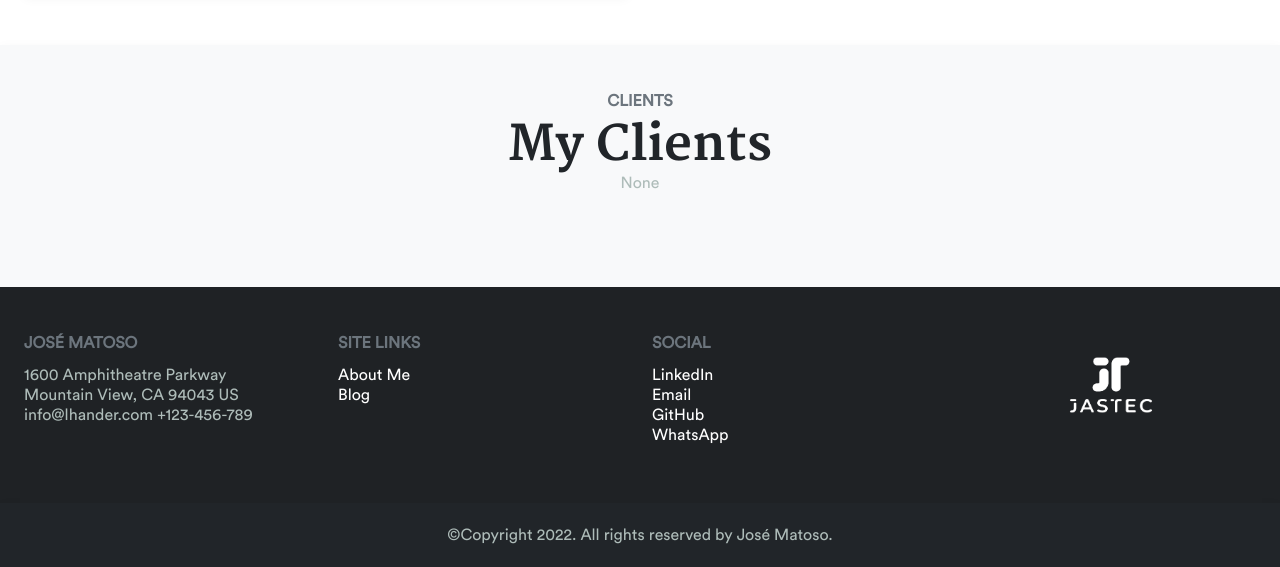
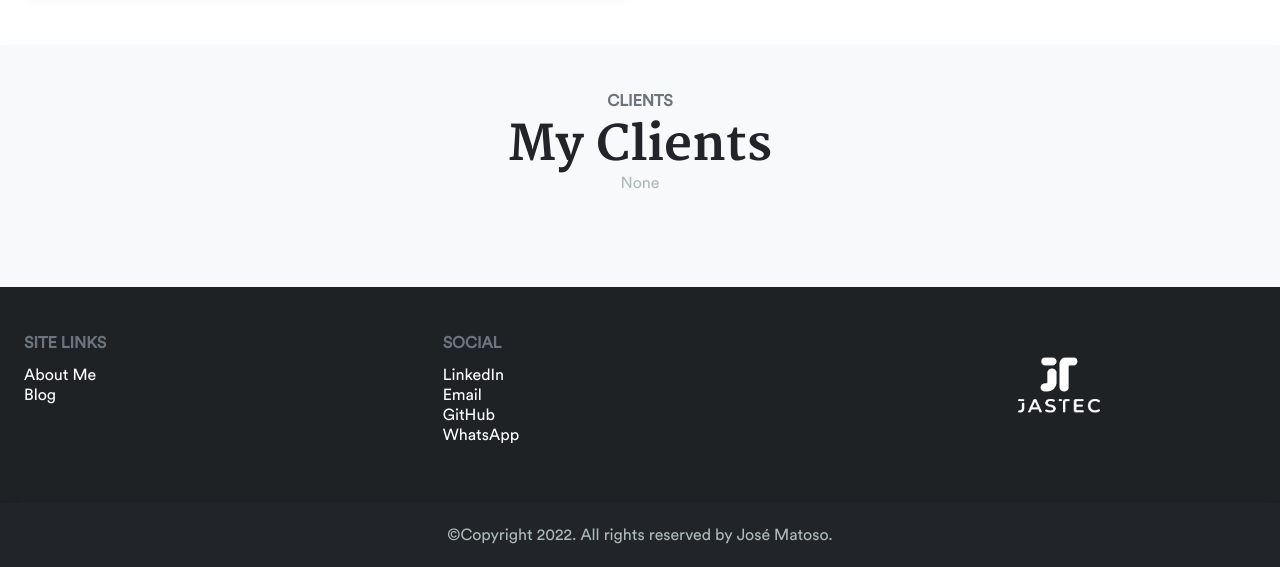
Before and after one commit to JMatoso/sample, a plain HTML site: page index.html in a window 1280 px wide. Shown: the part 3691-4258 px from the top of the page. Drawn offline with nearby package versions, Linux system fonts and the light colour scheme; a script that the page names is missing.

Commit message:
Footer fixing

```diff
--- a/index.html
+++ b/index.html
@@ -514,18 +514,7 @@
 
     <div class="bg-dark-1 px-4 py-5">
         <div class="row">
-            <div class="col-md-3 mb-2">
-                <div>
-                    <h5 class="text-muted fw-bold text-uppercase">José Matoso</h5>
-                    <div class="mt-3">
-                        <p class="my-1">1600 Amphitheatre Parkway</p>
-                        <p class="my-1">Mountain View, CA 94043 US</p>
-                        <p class="my-1">info@lhander.com   +123-456-789</p>
-                    </div>
-                </div>
-            </div>
-
-            <div class="col-md-3 mb-2">
+            <div class="col-4 mb-2">
                 <div>
                     <h5 class="text-muted fw-bold text-uppercase">Site Links</h5>
                     <div class="mt-3">
@@ -535,7 +524,7 @@
                 </div>
             </div>
 
-            <div class="col-md-3 mb-2">
+            <div class="col-4 mb-2">
                 <div>
                     <h5 class="text-muted fw-bold text-uppercase">Social</h5>
                     <div class="mt-3">
@@ -547,7 +536,7 @@
                 </div>
             </div>
 
-            <div class="col-3">
+            <div class="col-4">
                 <div class="w-100 text-center">
                     <a href="https://jastec.co.ao">
                         <img src="assets/images/jt.png" alt="Jastec Logo" width="100" height="100">
```
